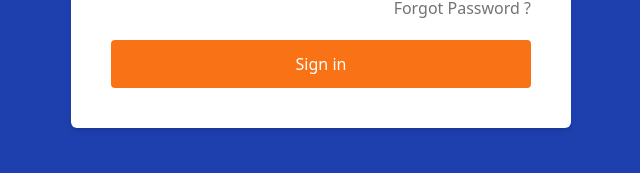
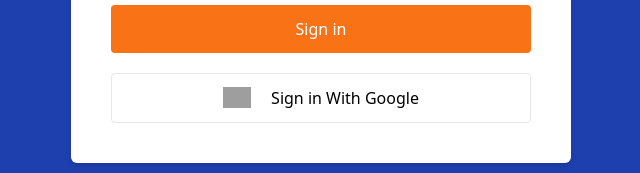
Before and after one commit to abayzv/mahesadev-nextjs, a Next.js app: page /auth/login in a window 1280 px wide. Shown: the part 492-665 px from the top of the page, without its empty margins (319-959 px from the left). Built offline with nearby package versions, Linux system fonts and the light colour scheme; no server answers; grey boxes are pictures that could not be loaded.

Commit message:
add google credentials

```diff
--- a/pages/auth/login.tsx
+++ b/pages/auth/login.tsx
@@ -6,11 +6,13 @@
 import { getCsrfToken } from "next-auth/react";
 import { getServerSession } from "next-auth";
 import { authOptions } from "@/app/api/auth/[...nextauth]/route";
+import { signIn } from "next-auth/react";
 import Logo from "@/components/logo";
 import Icon from "@/components/icon";
 
 export default function SignIn({
-  csrfToken, error
+  csrfToken,
+  error,
 }: InferGetServerSidePropsType<typeof getServerSideProps>) {
   return (
     <div className="fixed top-0 w-[100%] h-[100%] flex items-center justify-center bg-blue-800">
@@ -20,12 +22,16 @@
         <div className="w-full flex justify-center">
           <Logo width={100} height={50} />
         </div>
-        {error && <div className="text-red-500 text-left bg-red-200 p-3">Email atau password tidak valid</div>}
+        {error && (
+          <div className="text-red-500 text-left bg-red-200 p-3">
+            Email atau password tidak valid
+          </div>
+        )}
         <div>
           <form method="post" action="/api/auth/callback/credentials">
             <input name="csrfToken" type="hidden" defaultValue={csrfToken} />
             <div className="grid gap-2 mb-3">
-              <label  className="text-neutral-500">Email</label>
+              <label className="text-neutral-500">Email</label>
               <div className="flex border">
                 <div className="flex items-center justify-center p-2 px-3 bg-slate-200">
                   <Icon name="user" size="20" color="#00000070" />
@@ -62,6 +68,18 @@
               >
                 Sign in
               </button>
+              <button
+              onClick={()=>{signIn("google")}}
+                type="button"
+                className="mt-5 w-full bg-white border p-3 px-5 rounded text-black flex items-center justify-center gap-5"
+              >
+                <img
+                  src="https://upload.wikimedia.org/wikipedia/commons/thumb/5/53/Google_%22G%22_Logo.svg/2008px-Google_%22G%22_Logo.svg.png"
+                  className="w-7"
+                  alt=""
+                />
+                Sign in With Google
+              </button>
             </div>
           </form>
         </div>
@@ -88,7 +106,7 @@
   return {
     props: {
       csrfToken: await getCsrfToken(context),
-      error : error || null
+      error: error || null,
     },
   };
 }
--- a/src/app/api/auth/[...nextauth]/route.ts
+++ b/src/app/api/auth/[...nextauth]/route.ts
@@ -1,5 +1,6 @@
 import NextAuth, { type NextAuthOptions } from "next-auth";
 import CredentialsProvider from "next-auth/providers/credentials";
+import GoogleProvider from "next-auth/providers/google";
 import { findUserByEmail } from "../../../../../services/userServices";
 
 export const authOptions: NextAuthOptions = {
@@ -44,6 +45,12 @@
         // }
       },
     }),
+    GoogleProvider({
+      // @ts-ignore
+      clientId: process.env.GOOGLE_CLIENT_ID,
+      // @ts-ignore
+      clientSecret: process.env.GOOGLE_CLIENT_SECRET,
+    }),
   ],
   pages: {
     signIn: "/auth/login",
```
Also changed, not shown: 1 other file (tests, documents, lock files or other folders).
